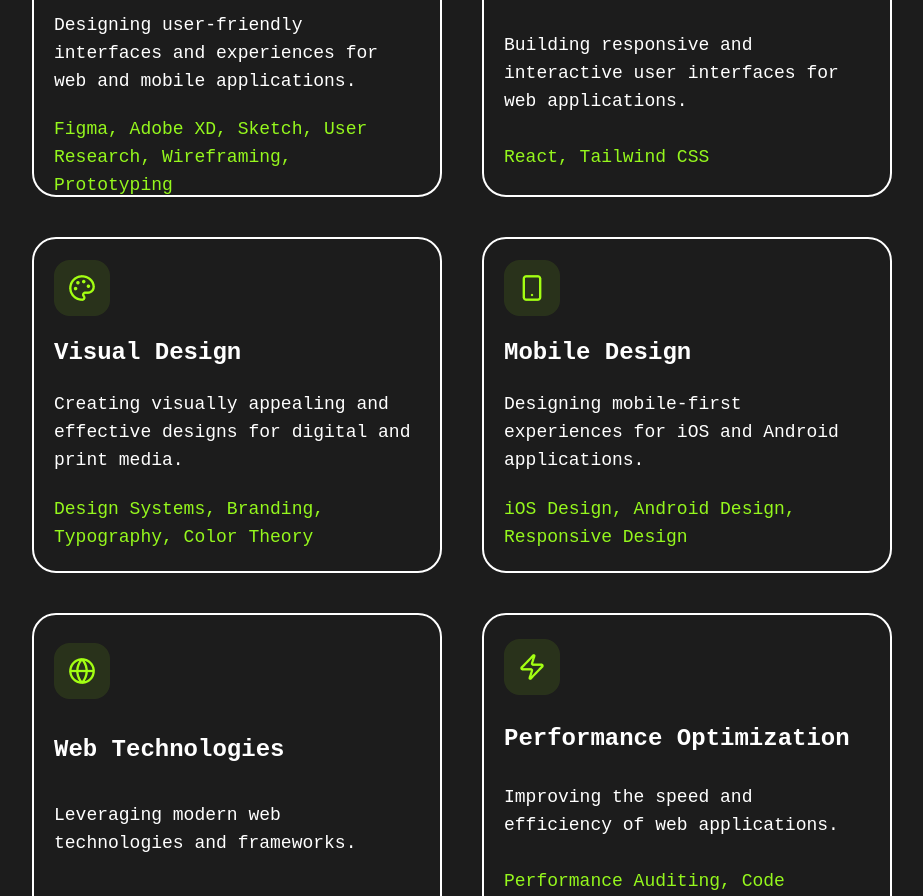
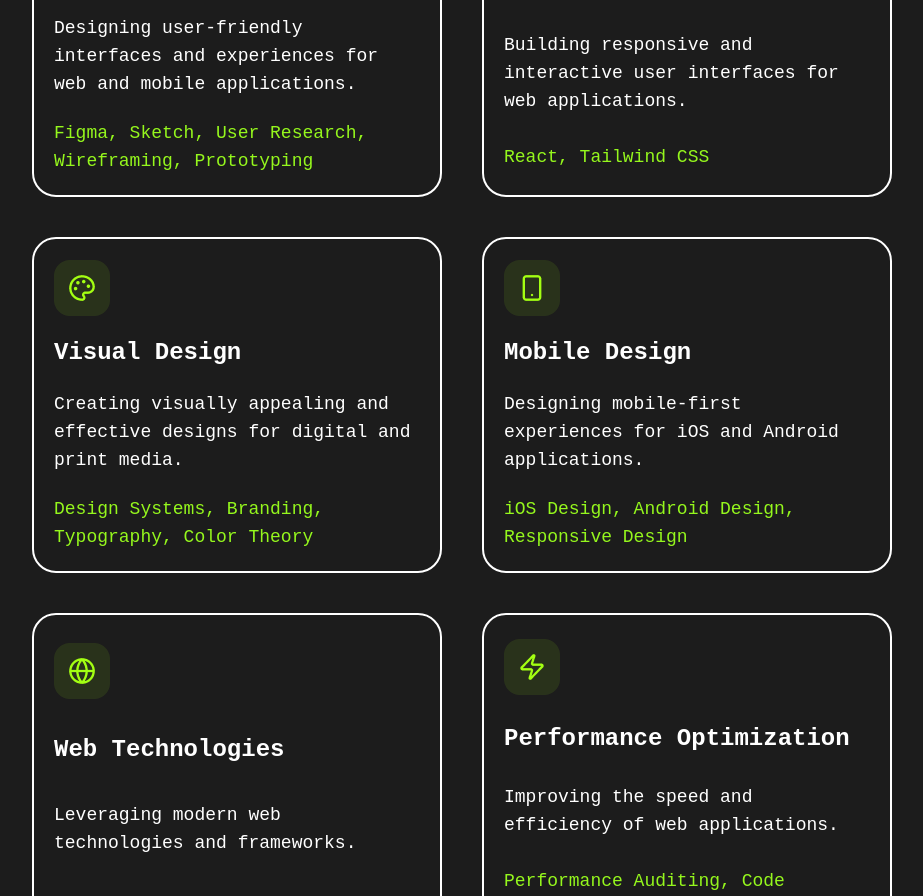
Before and after one commit to RamanFDIT/Portfolio-Raman, a React (Vite) app: page / in a window 1280 px wide. Shown: the part 1039-1935 px from the top of the page, without its empty margins (178-1101 px from the left). Built offline with nearby package versions, Linux system fonts and the light colour scheme.

Commit message:
Subtle Changes

```diff
--- a/index.html
+++ b/index.html
@@ -3,7 +3,7 @@
   <head>
     <meta charset="UTF-8" />
     <meta name="viewport" content="width=device-width, initial-scale=1.0" />
-    <title>Portfolio - Ramandeep Singh</title>
+    <title>Raman's Studio</title>
   </head>
   <body>
     <div id="root"></div>
--- a/src/Sections/Skills.jsx
+++ b/src/Sections/Skills.jsx
@@ -13,7 +13,7 @@ export default function Skills() {
             icon : figma,
             title : "UI/UX Design",
             desc : "Designing user-friendly interfaces and experiences for web and mobile applications.",
-            skills : "Figma, Adobe XD, Sketch, User Research, Wireframing, Prototyping"
+            skills : "Figma, Sketch, User Research, Wireframing, Prototyping"
         },
         {
             id: 2,
```
